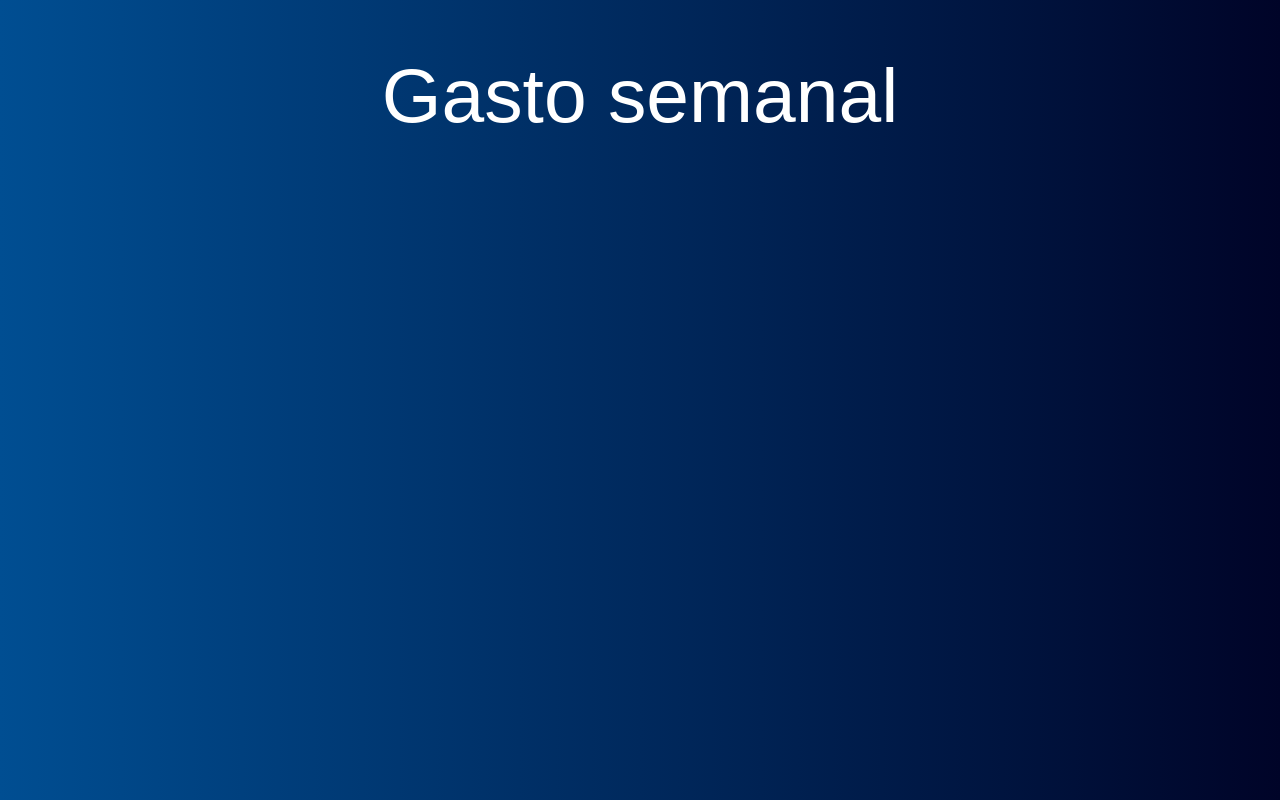
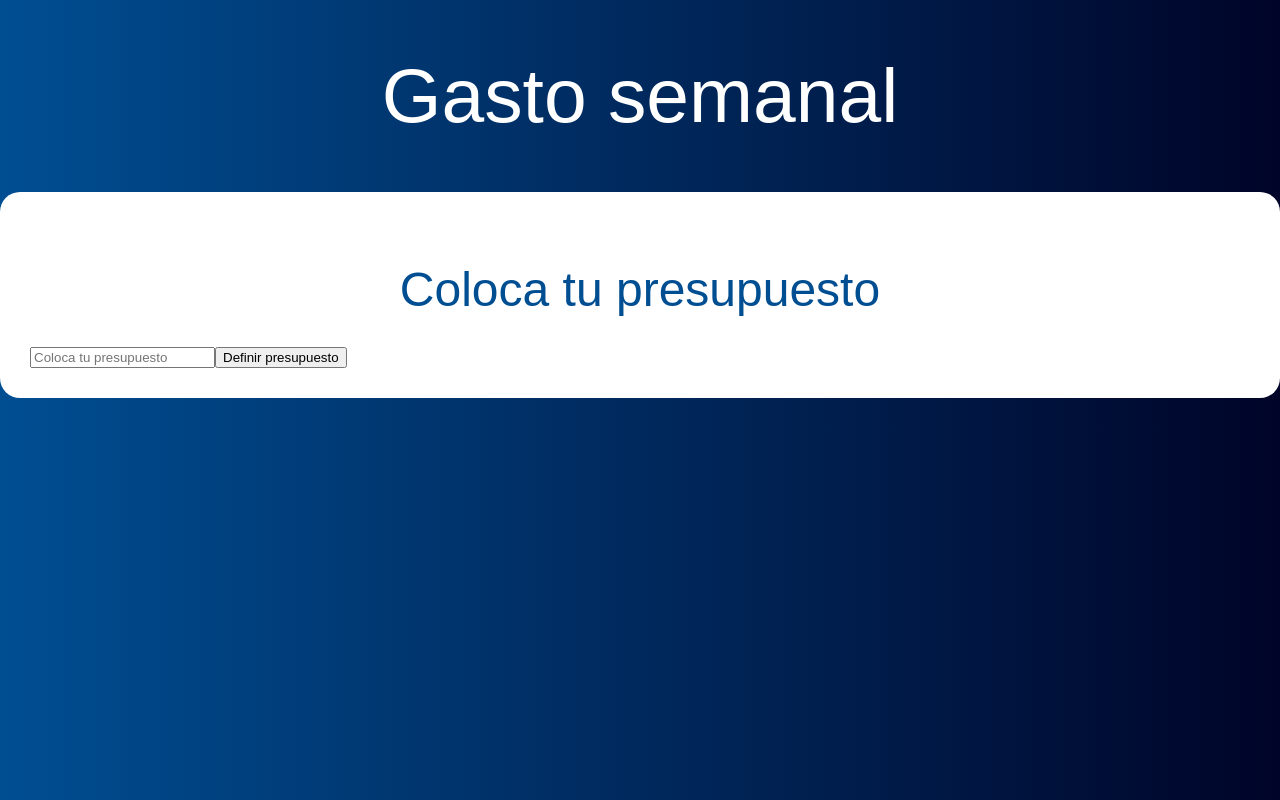
Before and after one commit to Zoloz966/Control-de-Presupuesto, a React (Create React App) app: page / in a window 1280 px wide. Built offline with nearby package versions, Linux system fonts and the light colour scheme; the HTML template or start-up script is replaced by a standard one.

Commit message:
Agregamos la pregunta y el error presonzalido al proyecto

```diff
--- a/src/App.js
+++ b/src/App.js
@@ -1,10 +1,14 @@
 import React from "react";
+import Pregunta from "./components/Pregunta";
 
 function App() {
   return (
     <div className="container">
       <header>
         <h1>Gasto semanal</h1>
+        <div className="contenido-principal contenido">
+          <Pregunta />
+        </div>
       </header>
     </div>
   );
--- /dev/null
+++ b/src/components/Error.jsx
@@ -0,0 +1,7 @@
+import React from 'react';
+
+const Error = ({mensaje}) => (
+    <p className='alert alert-danger  error'>{mensaje}</p>
+);
+
+export default Error;
--- /dev/null
+++ b/src/components/Pregunta.jsx
@@ -0,0 +1,42 @@
+import React, { Fragment, useState } from 'react';
+import Error from './Error';
+
+const Pregunta = () => {
+
+    const [cantidad, guardarCantidad] = useState(0);
+    const [error, guardarError] = useState(false);
+
+    const agregarPresupuesto = e => {
+        e.preventDefault();
+        if (    cantidad < 1 || isNaN(cantidad) ) {
+            guardarError(true);
+            return;
+        }
+
+        guardarError(false);
+    }
+
+    return (
+        <Fragment>
+            <h2>Coloca tu presupuesto</h2>
+            {error ? <Error mensaje='El presupuesto es incorrecto' /> : null}
+            <form
+             onSubmit={agregarPresupuesto}
+            >
+                <input
+                    type="number"
+                    className='u-full-width'
+                    placeholder='Coloca tu presupuesto'
+                    onChange={e => guardarCantidad(parseInt(e.target.value))}
+                />
+                <input
+                    type="submit"
+                    className='button-primary u-full-width'
+                    value='Definir presupuesto'
+                 />
+            </form>
+        </Fragment>
+    );
+};
+
+export default Pregunta;
```
